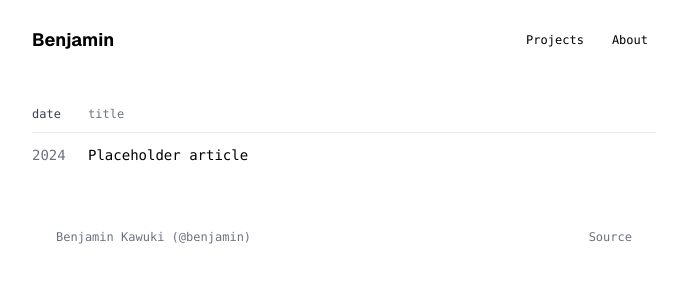
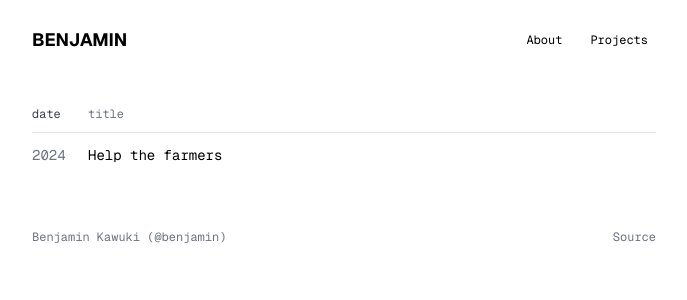
Before and after one commit to ChiefExecutiv/Benjamin.com, a Next.js app: page / in a window 1280 px wide. Shown: the top 300 px of the page, without its empty margins (296-983 px from the left). Built offline with nearby package versions, Linux system fonts and the light colour scheme.

Commit message:
First article post, fixed external links

```diff
--- a/app/components/Posts.tsx
+++ b/app/components/Posts.tsx
@@ -1,11 +1,12 @@
 import { getSortedPostsData } from "@/lib/posts"
 import ListItem from "./ListItem"
+import { GeistMono } from 'geist/font/mono';
 
 export default function Posts() {
     const posts = getSortedPostsData()
 
     return (
-        <main className="max-w-2xl font-mono m-auto mb-10 text-sm">
+        <main className={`${GeistMono.className} max-w-2xl m-auto mb-10 text-sm`}>
         <header className="text-gray-500 dark:text-gray-600 flex items-center text-xs">
           <button className="w-12 h-9 text-left text-gray-700 dark:text-gray-400">
             date
--- a/app/footer.tsx
+++ b/app/footer.tsx
@@ -1,16 +1,17 @@
+import { GeistMono } from "geist/font/mono";
 
 export function Footer() {
   return (
-    <footer className="p-6 pt-3 pb-6 flex text-xs text-center mt-3 dark:text-gray-400 text-gray-500 font-mono">
+    <footer className={`${GeistMono.className} pt-3 pb-6 flex text-xs text-center mt-3 dark:text-gray-400 text-gray-500`}>
       <div className="grow text-left">
         Benjamin Kawuki (
-        <a target="_blank" href="#">
+        <a  href="mailto:benjaminkawuki0@gmail.com">
           @benjamin
         </a>
         )
       </div>
       <div>
-        <a target="_blank" href="#">
+        <a target="_blank" href="https://github.com/ChiefExecutiv">
           Source
         </a>
       </div>
--- a/app/header.tsx
+++ b/app/header.tsx
@@ -1,28 +1,27 @@
 import Link from "next/link";
 import { Logo } from "./logo";
 import ThemeToggle from "./ToggleTheme";
-
+import { GeistMono } from 'geist/font/mono';
 
 export function Header() {
     return (
       <header className="flex mb-5 md:mb-10 items-center">
         <Logo />
 
-        <nav className="font-mono text-xs grow justify-end items-center flex gap-1 md:gap-3">
+        <nav className={`${GeistMono.className} text-xs grow justify-end items-center flex gap-1 md:gap-3`}>
 
+          <Link
+            href="/About"
+            className="inline-flex hover:bg-gray-200 dark:hover:bg-[#313131] active:bg-gray-300 dark:active:bg-[#242424] rounded-sm p-2 transition-[background-color]"
+          >
+            About
+          </Link>
 
           <Link
             href="/Dashboard"
             className="inline-flex hover:bg-gray-200 dark:hover:bg-[#313131] active:bg-gray-300 dark:active:bg-[#242424] rounded-sm p-2 transition-[background-color]"
           >
             Projects
-          </Link>
-
-          <Link
-            href="/About"
-            className="inline-flex hover:bg-gray-200 dark:hover:bg-[#313131] active:bg-gray-300 dark:active:bg-[#242424] rounded-sm p-2 transition-[background-color]"
-          >
-            About
           </Link>
           {/*<a
             href="#"
--- a/app/logo.tsx
+++ b/app/logo.tsx
@@ -7,13 +7,13 @@ export function Logo() {
   return (
     <span className="text-md md:text-lg whitespace-nowrap font-bold">
       {pathname === "/" ? (
-        <span className="cursor-default pr-2">Benjamin</span>
+        <span className="cursor-default pr-2">BENJAMIN</span>
       ) : (
         <Link
           href="/"
           className="hover:bg-gray-200 dark:hover:bg-[#313131] active:bg-gray-300 dark:active:bg-[#242424] p-2 rounded-sm -ml-2 transition-[background-color]"
         >
-          Benjamin
+          BENJAMIN
         </Link>
       )}
     </span>
--- a/app/posts/[postId]/page.tsx
+++ b/app/posts/[postId]/page.tsx
@@ -3,6 +3,7 @@ import { getPostData, getSortedPostsData } from "@/lib/posts";
 import { notFound } from "next/navigation";
 import Link from "next/link";
 import styles from '@/app/ui/home.module.css';
+import { GeistMono } from "geist/font/mono";
 
 export function generateMetadata({ params }: { params: { postId: string } }) {
 
@@ -33,9 +34,9 @@ export default async function Post({ params }: { params: { postId: string } }) {
     const pubDate = getFormattedDate(date, true);
 
     return (
-        <main className="px-6 prose prose-xl prose-slate dark:prose-invert max-auto">
+        <main className="prose prose-xl prose-slate dark:prose-invert max-auto">
             <h1 className="text-2xl font-bold mt-1 mb-1 dark:text-gray-100">{title}</h1>
-            <p className="mt-0">
+            <p className={`${GeistMono.className} text-xs mt-0`}>
                 {pubDate}
             </p>
             <article className={styles.article} dangerouslySetInnerHTML={{ __html: contentHtml }} />
--- a/blogposts/UgandanEconomy.md
+++ b/blogposts/UgandanEconomy.md
@@ -1,8 +1,41 @@
 ---
-title: "Placeholder article"
+title: "Help the farmers"
 date: "2024-09-23"
 ---
 
-## This is a placeholder, not actual witing
 
-I will write something soon
+I am a big believer in agriculture as a foundation on which a first world Uganda will be built.
+If there's one thing that we should be good at, it should be farming, Uganda does have massive potential in it.
+Uganda can feed a total of 200 million people, so it can quite literally feed a continent.
+
+Technically speaking, agriculture is the dominant sector in Uganda's economy,
+**68% of Uganda’s working population is employed in agriculture**.
+In FY 2021/22, agriculture accounted for about 24.1% of GDP and contributed 33% of export earnings.
+
+Yet despite all this, Uganda's agricultural performance can be defined as lackluster at best. National agricultural output has grown at only 2% per annum over the last five years, compared to agricultural output growth of 3 to 5% in other EAC members and 3.3% per annum growth in Uganda’s population over the same period.
+
+Ugandan agriculture has been negative for the last two decades. This suggests that on balance the country is now getting less for equal
+or greater effort.
+
+### Why the poor performance
+To begin with, Uganda farms like it's the 19th century. Centuries old farming methods and use of 'simple' tools affect overall output. Agricultural productivity in Uganda is below its potential – constrained by **limited use of modern farming methods**
+We need to move on from hand hoes.
+
+Poor inputs, poor storage methods are all responsible for the terrible quality of Ugandan agricultural output. A case study is Uganda's maize crisis, where Kenya placed a ban on Uganda's maize because "quote here". This raises questions on Uganda's product quality.
+
+Climate change coupled with the use of poor farming methods. Global climate is changing, and not for the better. Reliance on seasonal rainfall, which is becoming more and more unpredictable affects planning, and causes seasonal fluctuations in output. Weather is increasingly volatile, yet few farmers use irrigation.
+
+### What can be done about it
+Capital investment is vital. Increase the amount of machinery that goes into agricultural production, this can increase yield exponentially and expand scale of production. Agricultural modernization is required for enhanced resilience of agriculture production and rural livelihoods.
+
+“Not all women have land, and even those who want to rent, find it difficult to get money.” Martha Wamatabu, a Ugandan farmer.
+For many farmers, credit facilities are largely inaccessible.
+There is need to ease access to agricultural finance to all farmers across the country.
+
+### Why is farming necessary for the future
+The world's population is growing rapidly, estimated at a 0.8% growth every year. What this means is that the world needs to increase its agricultural output, which means there's going to be a high demand and a great opportunity for an agricultural country like Uganda.
+
+If done right, agricultural earnings can be used to fund the the next wave of economic growth, manufacturing. Of course sectors like energy, manufacturing require massive amounts of investment, in capital, workforce recruitment and training.
+To support that, a well performing and reliable sector is crucial, and what better sector for Uganda than agriculture.
+
+The importance of agriculture in this country cannot be overlooked. Done correctly, it can put Uganda on a highway to economic prosperity.
```
Also changed, not shown: app/ui/home.module.css (+15 -1 lines).
